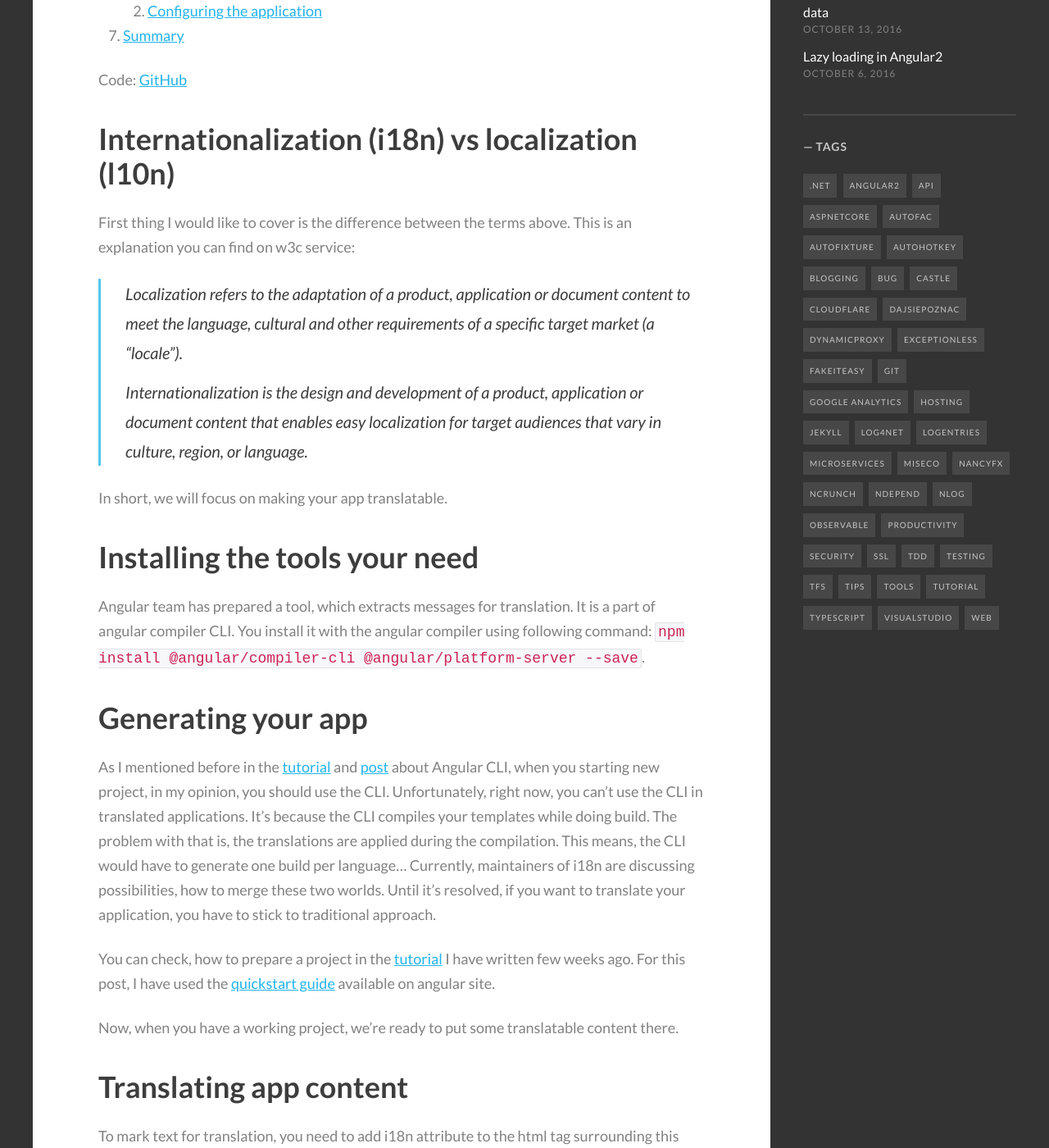
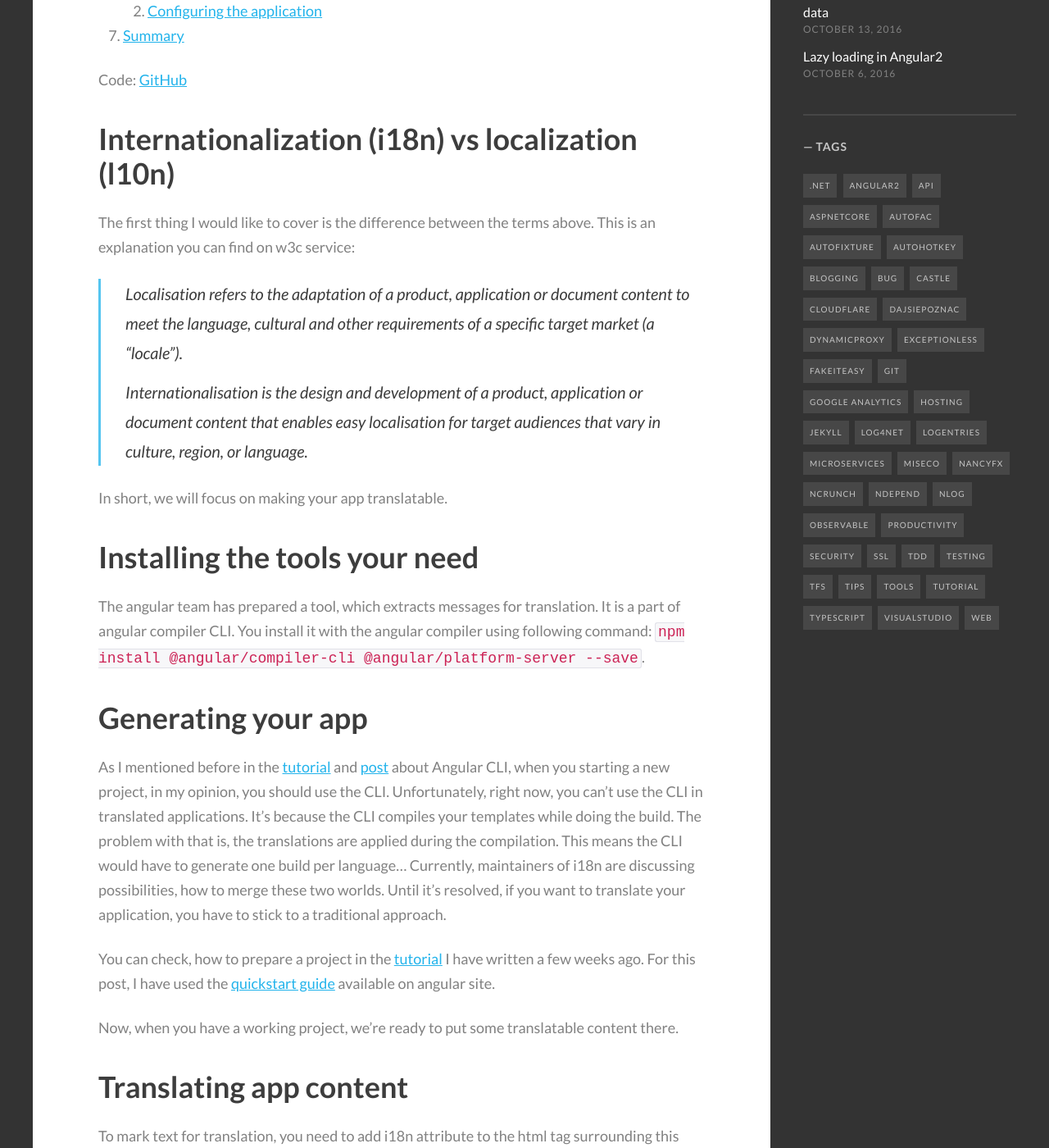
Before and after one commit to mdymel/devblog.dymel.pl, a Jekyll site: the page built from _posts/2016-11-03-angular2-and-i18n-translate-your-app.markdown, in a window 1280 px wide and 1400 px high, scrolled down 1045 px. Shown: the whole window at 82% size. Built offline with Jekyll 4.4.1, drawn with Linux system fonts in a browser that asks for light colours; some web fonts are replaced; comment, search, counter and statistics services are not loaded; some of the changed text lies outside the part shown.

Commit message:
grammar fixes

```diff
--- a/_posts/2016-11-03-angular2-and-i18n-translate-your-app.markdown
+++ b/_posts/2016-11-03-angular2-and-i18n-translate-your-app.markdown
@@ -15,21 +15,21 @@ Continuing, what has become, an Angular2 series on my blog, today I would like t
 Code: [GitHub](https://github.com/mdymel/ng2-i18n)
 
 # Internationalization (i18n) vs localization (l10n)
-First thing I would like to cover is the difference between the terms above. This is an explanation you can find on w3c service:
+The first thing I would like to cover is the difference between the terms above. This is an explanation you can find on w3c service:
 
-> Localization refers to the adaptation of a product, application or document content to meet the language, cultural and other requirements of a specific target market (a "locale").
+> Localisation refers to the adaptation of a product, application or document content to meet the language, cultural and other requirements of a specific target market (a "locale").
 >
-> Internationalization is the design and development of a product, application or document content that enables easy localization for target audiences that vary in culture, region, or language.
+> Internationalisation is the design and development of a product, application or document content that enables easy localisation for target audiences that vary in culture, region, or language.
 
 In short, we will focus on making your app translatable.
 
 # Installing the tools your need
-Angular team has prepared a tool, which extracts messages for translation. It is a part of angular compiler CLI. You install it with the angular compiler using following command: `npm install @angular/compiler-cli @angular/platform-server --save`.
+The angular team has prepared a tool, which extracts messages for translation. It is a part of angular compiler CLI. You install it with the angular compiler using following command: `npm install @angular/compiler-cli @angular/platform-server --save`.
 
 # Generating your app
-As I mentioned before in the [tutorial](/2016/10/25/angular2-cli-with-aspnet-core-application-tutorial/) and [post](/2016/10/20/angular2-cli/) about Angular CLI, when you starting new project, in my opinion, you should use the CLI. Unfortunately, right now, you can't use the CLI in translated applications. It's because the CLI compiles your templates while doing build. The problem with that is, the translations are applied during the compilation. This means, the CLI would have to generate one build per language... Currently, maintainers of i18n are discussing possibilities, how to merge these two worlds. Until it's resolved, if you want to translate your application, you have to stick to traditional approach.
+As I mentioned before in the [tutorial](/2016/10/25/angular2-cli-with-aspnet-core-application-tutorial/) and [post](/2016/10/20/angular2-cli/) about Angular CLI, when you starting a new project, in my opinion, you should use the CLI. Unfortunately, right now, you can't use the CLI in translated applications. It's because the CLI compiles your templates while doing the build. The problem with that is, the translations are applied during the compilation. This means the CLI would have to generate one build per language... Currently, maintainers of i18n are discussing possibilities, how to merge these two worlds. Until it's resolved, if you want to translate your application, you have to stick to a traditional approach.
 
-You can check, how to prepare a project in the [tutorial](/2016/09/08/aspnet-core-with-angular2-tutorial/) I have written few weeks ago. For this post, I have used the [quickstart guide](https://angular.io/docs/ts/latest/quickstart.html) available on angular site.
+You can check, how to prepare a project in the [tutorial](/2016/09/08/aspnet-core-with-angular2-tutorial/) I have written a few weeks ago. For this post, I have used the [quickstart guide](https://angular.io/docs/ts/latest/quickstart.html) available on angular site.
 
 Now, when you have a working project, we're ready to put some translatable content there.
 
@@ -130,7 +130,7 @@ Now, you need to move this file to `/src/lang` folder, create a copy for every l
 Now, all files are setup - we need to let angular know it should use them.
 
 ## SystemJS plugin to read files text content
-Because, we will use SystemJS to load xlf files, we need to make it possible to load pure text with it. Create a file `systemjs-text-plugin.js`:
+Because we will use SystemJS to load xlf files, we need to make it possible to load pure text with it. Create a file `systemjs-text-plugin.js`:
 
 {% highlight js %}
 /*
@@ -149,7 +149,7 @@ exports.translate = function(load) {
 {% endhighlight %}
 
 ## Configuring the application
-First, we need to load the text plugin and setup the language to use. The latter can be done using cookies, or read from some sort of API. For the purpose of this post, I simply hardcoded it. The code below has to be added to `index.html`, before the app initialization.
+First, we need to load the text plugin and setup the language to use. The latter can be done using cookies or read from some sort of API. For the purpose of this post, I simply hardcoded it. The code below has to be added to `index.html`, before the app initialization.
 
 {% highlight js %}
 // Get the locale id somehow
@@ -193,7 +193,7 @@ function getTranslationsWithSystemJs(file: string) {
 }
 {% endhighlight %}
 
-It's checking `document['locale']`, getting file with translations and passing it in the array with providers.
+It's checking `document['locale']`, getting a file with translations and passing it in the array with providers.
 
 Now, we have to modify `main.ts` file to use these providers:
 
@@ -213,6 +213,6 @@ After these changes, we have an application available in two languages and a pos
 ![app translated to Polish](/images/posts/2016-11-03-angular2-and-i18n-translate-your-app/app-i18n.png)
 
 # Summary
-Even though, the internationalization for Angular2 is still in beta, it seems to be working quite well. It's simple to use and covers pretty much everything you might need. The only downside for me is you can't use it with projects generated with the CLI tool, but that should be solved soon, I hope.
+Even though the internationalisation for Angular2 is still in beta, it seems to be working quite well. It's simple to use and covers pretty much everything you might need. The only downside for me is you can't use it with projects generated with the CLI tool, but that should be solved soon, I hope.
 
 As always, you can get the code for this post from [GitHub](https://github.com/mdymel/ng2-i18n).
```
Also changed, not shown: other parts of _posts/2016-11-03-angular2-and-i18n-translate-your-app.markdown (+2 -2 lines).
